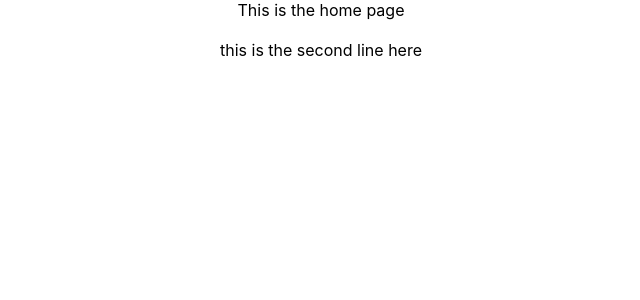
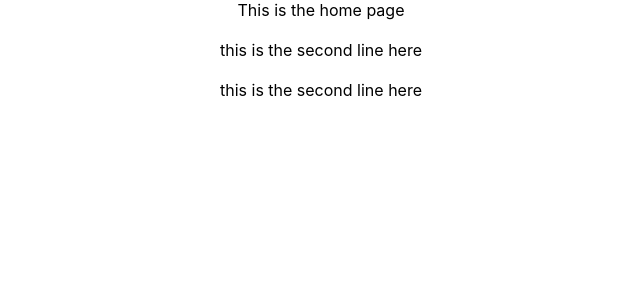
Before and after one commit to devSouvik/react-cicd, a React (Create React App) app: page / in a window 1280 px wide. Shown: the top 300 px of the page, without its empty margins (319-959 px from the left). Built offline with nearby package versions, Linux system fonts and the light colour scheme.

Commit message:
new updated

```diff
--- a/src/App.js
+++ b/src/App.js
@@ -6,6 +6,8 @@ function App() {
       <div>This is the home page</div>
       <br />
       <div>this is the second line here</div>
+      <br />
+      <div>this is the second line here</div>
     </div>
   );
 }
```
